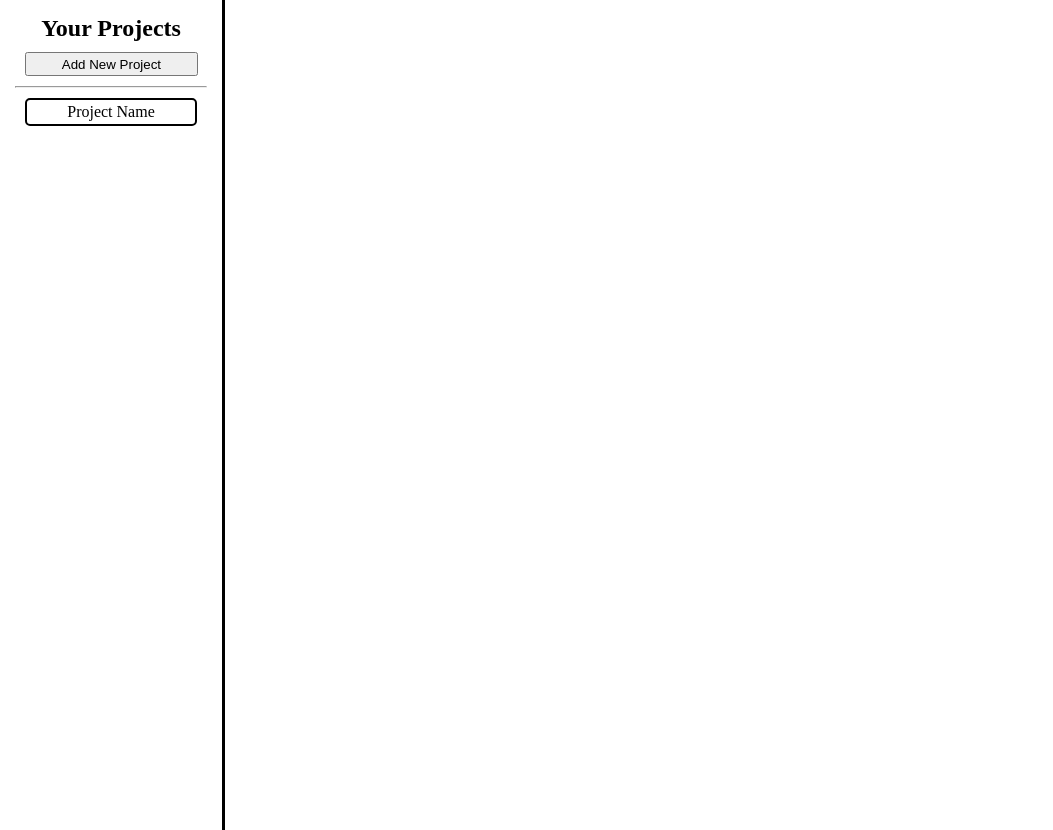
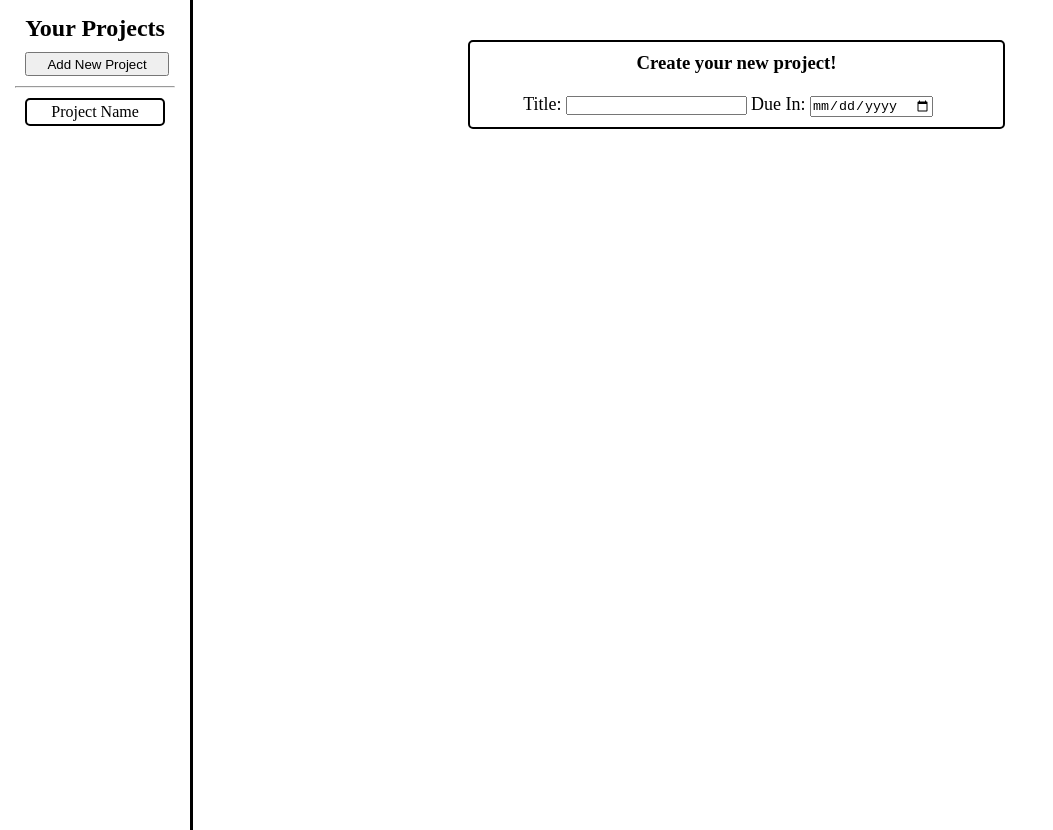
Before and after one commit to Rafa-BP/ToDoList-Project, a website built with webpack: page src/template.html in a window 1280 px wide. Shown: the whole page, without its empty margins (0-1053 px from the left). Built offline with nearby package versions, Linux system fonts and the light colour scheme.

Commit message:
Made progress on project creating prompt's HTML.

```diff
--- /dev/null
+++ b/src/DOMhandler.js
@@ -0,0 +1,18 @@
+
+const projectsContainer = document.getElementById("projects-container")
+
+function AppendProject(project) {
+    projectsContainer.appendChild(project);
+}
+
+export function CreateProjectElement(title) {
+    let newProject = document.createElement("nav");
+    newProject.id = "project";
+
+    let newTitle = document.createElement("p");
+    newTitle.textContent = title;
+
+    newProject.appendChild(newTitle);
+
+    AppendProject(newProject);
+};
--- /dev/null
+++ b/src/DataHandler.js
@@ -0,0 +1,9 @@
+import { CreateProjectElement } from "./DOMhandler";
+
+export function CreateNewProject() {
+
+}
+
+function GetNewProjectInfo() {
+
+};
--- a/src/index.js
+++ b/src/index.js
@@ -1 +1,9 @@
 import "./styles.css";
+
+import { CreateNewProject } from "./DataHandler";
+
+const btnNewProject = document.getElementById("btnNewProject");
+
+btnNewProject.addEventListener('click', () => {
+    CreateNewProject("cool");
+});
--- a/src/styles.css
+++ b/src/styles.css
@@ -1,6 +1,22 @@
 * {
     margin: 0px;
     padding: 0px;
+}
+
+#container-main,
+#newProjectPrompt,
+.container-row {
+    display: flex;
+}
+
+#container-main {
+    flex-direction: column;
+    align-items: center;
+
+    width: 100%;
+    height: 100%;
+
+    margin: 10px;
 }
 
 #projects-display {
@@ -8,7 +24,7 @@
     flex-direction: column;
     justify-content: start;
 
-    max-width: 15vw;
+    width: 15vw;
     min-height: 100vh;
 
     border-right: 3px solid black;
@@ -35,3 +51,21 @@
     text-align: center;
     font-size: medium;
 }
+
+#newProjectPrompt {
+    border: 2px solid black;
+    border-radius: 5px;
+
+    flex-direction: column;
+    justify-content: center;
+    align-items: center;
+
+    margin: 30px;
+
+    min-width: 50%;
+    min-height: 10vh;
+}
+
+#newProjectPrompt > * {
+    padding: 10px;
+}
--- a/src/template.html
+++ b/src/template.html
@@ -7,7 +7,7 @@
         <title>To-Do List</title>
     </head>
 
-    <body>
+    <body style="display: flex;">
         <aside id="projects-display">
             <header>
                 <h2>Your Projects</h2>
@@ -16,13 +16,22 @@
             </header>
 
             <main id="projects-container">
-                <div id="project">
+                <nav id="project">
                     <p>Project Name</p>
-                </div>
+                </nav>
             </main>
         </aside>
 
-
-
+        <main id="container-main">
+            <section id="newProjectPrompt">
+                <h3>Create your new project!</h3>
+                <span style="width: 80%;">
+                    <label for="newProjectName" style="font-size: large;">Title: </label>
+                    <input type="text" id="newProjectName">
+                    <label for="newProjectDate" style="font-size: large;">Due In:  </label>
+                    <input type="date" id="newProjectDate">
+                </span>
+            </section>
+        </main>
     </body>
 </html>
```
